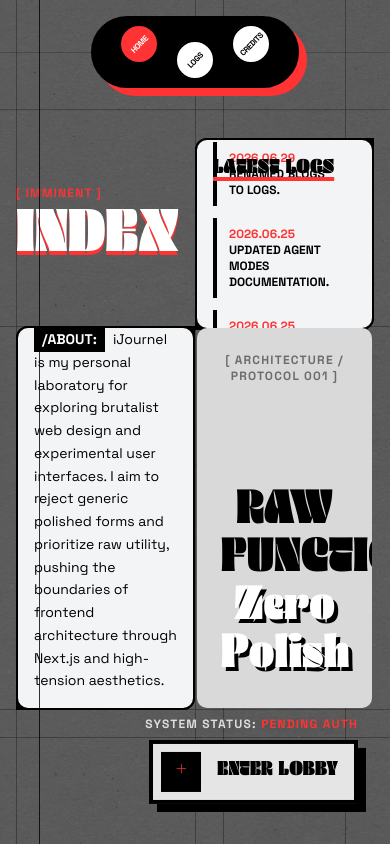
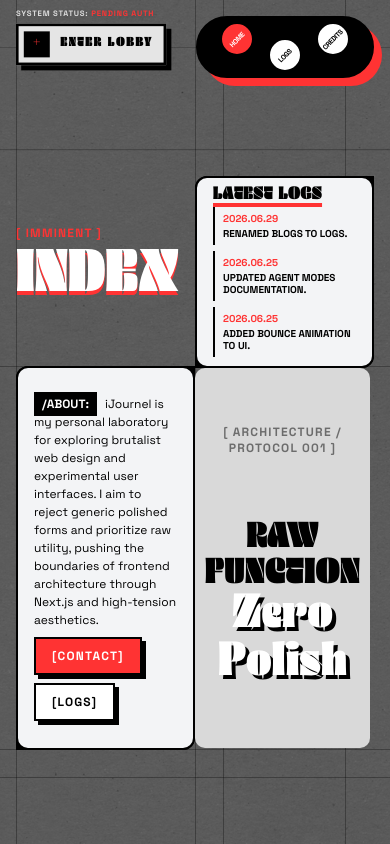
Before and after one commit to Roh7n/iJournel, a Next.js app: page / in a window 390 px wide. Built offline with nearby package versions, Linux system fonts and the light colour scheme.

Commit message:
feat: implement homepage UI with interactive HeroGrid and lobby view switching

```diff
--- a/app/page.tsx
+++ b/app/page.tsx
@@ -35,7 +35,7 @@ function HomeContent() {
     <>
       <BootSequence />
 
-      <section className="flex h-[100dvh] w-full flex-col items-center justify-center gap-4 sm:gap-8 p-4 sm:p-10 relative overflow-hidden bg-cover bg-center bg-no-repeat" style={{ backgroundImage: "url('/assets/images/hero-bg.webp')" }}>
+      <section className="flex h-[100dvh] w-full flex-col items-center justify-center gap-4 sm:gap-8 px-4 pb-4 pt-24 sm:px-10 sm:pb-10 sm:pt-28 lg:p-10 relative overflow-hidden bg-cover bg-center bg-no-repeat" style={{ backgroundImage: "url('/assets/images/hero-bg.webp')" }}>
         {/* Dark overlay for legibility without heavy blur */}
         <div className="absolute inset-0 bg-black/60 z-0 pointer-events-none"></div>
 
@@ -50,7 +50,7 @@ function HomeContent() {
       </section>
 
       {/* 10% Left Vertical Line */}
-      <div className="fixed top-0 bottom-0 left-[10%] w-px bg-black/80 z-30 pointer-events-none" />
+      <div className="hidden md:block fixed top-0 bottom-0 left-[10%] w-px bg-black/80 z-30 pointer-events-none" />
 
     </>
   );
--- a/components/sections/HeroGrid.tsx
+++ b/components/sections/HeroGrid.tsx
@@ -58,15 +58,15 @@ export function HeroGrid({ isLobby, isDesktop }: { isLobby: boolean; isDesktop:
           <motion.div
             variants={{ homeRest: { opacity: 1 }, lobbyRest: { opacity: 1 }, hover: { opacity: 0 } }}
             transition={{ duration: 0.5 }}
-            className={`absolute inset-0 bg-black ${isLobby ? "rounded-tr-xl rounded-bl-xl" : "rounded-br-xl rounded-tl-xl"}`}
+            className={`absolute inset-0 -translate-y-[1%] bg-black ${isLobby ? "rounded-tr-xl rounded-bl-xl" : "rounded-br-xl rounded-tl-xl"}`}
           ></motion.div>
 
           <motion.div
             layout
             variants={
               isDesktop
-                ? { homeRest: { x: 28, y: -28 }, lobbyRest: { x: -28, y: -28 }, hover: { x: 0, y: 0 } }
-                : { homeRest: { x: 0, y: 0 }, lobbyRest: { x: 0, y: 0 }, hover: { x: 0, y: 0 } }
+                ? { homeRest: { x: 28, y: -30 }, lobbyRest: { x: -28, y: -30 }, hover: { x: 0, y: -2 } }
+                : { homeRest: { x: 0, y: -2 }, lobbyRest: { x: 0, y: -2 }, hover: { x: 0, y: 0 } }
             }
             transition={{ duration: 0.3 }}
             className="relative z-10 h-full w-full rounded-xl border-2 border-black bg-gray-100 flex items-center justify-center overflow-hidden"
@@ -91,22 +91,22 @@ export function HeroGrid({ isLobby, isDesktop }: { isLobby: boolean; isDesktop:
                   exit={{ opacity: 0, y: -20 }}
                   className="absolute inset-0 p-4 sm:p-8 text-left flex flex-col justify-center overflow-hidden"
                 >
-                  <h2 className="font-thick absolute top-4 left-4 sm:top-8 sm:left-8 text-black text-xl sm:text-2xl underline decoration-4 decoration-[#ff3333] underline-offset-4 z-10">
+                  <h2 className="font-thick absolute top-1 left-4 sm:top-8 sm:left-8 text-black md:text-2xl text-lg underline decoration-4 decoration-[#ff3333] underline-offset-4 z-10">
                     LATEST LOGS
                   </h2>
 
-                  <div className="mt-12 sm:mt-16 space-y-3 sm:space-y-4 font-space text-xs sm:text-sm pr-2 sm:pr-4">
-                     <div className="border-l-4 border-black pl-3 group cursor-pointer hover:bg-black/5 p-2 transition-colors">
-                        <div className="font-bold text-[#ff3333]">2026.06.29</div>
-                        <div className="font-bold text-black group-hover:translate-x-2 transition-transform duration-300">RENAMED BLOGS TO LOGS.</div>
+                  <div className="mt-5 sm:mt-16 space-y-1.5 sm:space-y-4 font-space text-[10px] sm:text-sm pr-1 sm:pr-4">
+                     <div className="border-l-2 sm:border-l-4 border-black pl-2 sm:pl-3 group cursor-pointer hover:bg-black/5 py-1 sm:p-2 transition-colors">
+                        <div className="font-bold text-[#ff3333] mb-0.5 sm:mb-0">2026.06.29</div>
+                        <div className="font-bold text-black leading-tight group-hover:translate-x-1 sm:group-hover:translate-x-2 transition-transform duration-300">RENAMED BLOGS TO LOGS.</div>
                      </div>
-                     <div className="border-l-4 border-black pl-3 group cursor-pointer hover:bg-black/5 p-2 transition-colors">
-                        <div className="font-bold text-[#ff3333]">2026.06.25</div>
-                        <div className="font-bold text-black group-hover:translate-x-2 transition-transform duration-300">UPDATED AGENT MODES DOCUMENTATION.</div>
+                     <div className="border-l-2 sm:border-l-4 border-black pl-2 sm:pl-3 group cursor-pointer hover:bg-black/5 py-1 sm:p-2 transition-colors">
+                        <div className="font-bold text-[#ff3333] mb-0.5 sm:mb-0">2026.06.25</div>
+                        <div className="font-bold text-black leading-tight group-hover:translate-x-1 sm:group-hover:translate-x-2 transition-transform duration-300">UPDATED AGENT MODES DOCUMENTATION.</div>
                      </div>
-                     <div className="border-l-4 border-black pl-3 group cursor-pointer hover:bg-black/5 p-2 transition-colors">
-                        <div className="font-bold text-[#ff3333]">2026.06.25</div>
-                        <div className="font-bold text-black group-hover:translate-x-2 transition-transform duration-300">ADDED BOUNCE ANIMATION TO UI.</div>
+                     <div className="border-l-2 sm:border-l-4 border-black pl-2 sm:pl-3 group cursor-pointer hover:bg-black/5 py-1 sm:p-2 transition-colors">
+                        <div className="font-bold text-[#ff3333] mb-0.5 sm:mb-0">2026.06.25</div>
+                        <div className="font-bold text-black leading-tight group-hover:translate-x-1 sm:group-hover:translate-x-2 transition-transform duration-300">ADDED BOUNCE ANIMATION TO UI.</div>
                      </div>
                   </div>
                 </motion.div>
@@ -166,19 +166,19 @@ export function HeroGrid({ isLobby, isDesktop }: { isLobby: boolean; isDesktop:
                   exit={{ opacity: 0 }}
                   className="absolute inset-0 flex flex-col bg-[#f4f4f4] p-3 sm:p-6"
                 >
-                  <div className="border-b-4 border-black pb-2 sm:pb-4 mb-2 sm:mb-4 font-thick uppercase tracking-widest flex justify-between items-center text-xs sm:text-base">
-                    <span>iJournel Guestbook</span>
-                    <span className="w-3 h-3 bg-red-600 animate-pulse rounded-full border border-black"></span>
+                  <div className="border-b-2 sm:border-b-4 border-black pb-1.5 sm:pb-4 mb-2 sm:mb-4 font-thick uppercase tracking-widest flex justify-between items-center text-[9px] sm:text-base">
+                    <span className="truncate mr-2">iJournel Guestbook</span>
+                    <span className="w-2 h-2 sm:w-3 sm:h-3 bg-red-600 animate-pulse rounded-full border border-black shrink-0"></span>
                   </div>
-                  <div className="flex-1 overflow-y-auto font-space space-y-4 pr-2 font-bold text-left">
-                    <div className="bg-black text-white p-2 rounded-br-xl w-fit">SYS: Terminal active. Leave your mark.</div>
-                    <div className="bg-gray-300 p-2 border border-black rounded-tl-xl text-black w-fit ml-auto">USER_994: Loving the brutalist vibes.</div>
-                    <div className="bg-white p-2 border border-black rounded-bl-xl text-black w-fit">GUEST_11: The animations are so smooth.</div>
-                    <div className="bg-[#ff3333] text-white p-2 border border-black rounded-br-xl font-thick w-fit">ADMIN: WELCOME TO THE ARCHIVE.</div>
+                  <div className="flex-1 overflow-y-auto font-space space-y-2 sm:space-y-4 pr-1 sm:pr-2 font-bold text-left text-[8.5px] leading-tight sm:text-sm">
+                    <motion.div initial={{ opacity: 0, y: 10 }} animate={{ opacity: 1, y: 0 }} transition={{ delay: 0.1 }} className="bg-black text-white p-1.5 sm:p-2 rounded-br-lg sm:rounded-br-xl w-fit max-w-[90%]">SYS: Terminal active.</motion.div>
+                    <motion.div initial={{ opacity: 0, y: 10 }} animate={{ opacity: 1, y: 0 }} transition={{ delay: 0.2 }} className="bg-gray-300 p-1.5 sm:p-2 border border-black rounded-tl-lg sm:rounded-tl-xl text-black w-fit ml-auto max-w-[90%]">USER_994: Loving the brutalist vibes.</motion.div>
+                    <motion.div initial={{ opacity: 0, y: 10 }} animate={{ opacity: 1, y: 0 }} transition={{ delay: 0.3 }} className="bg-white p-1.5 sm:p-2 border border-black rounded-bl-lg sm:rounded-bl-xl text-black w-fit max-w-[90%]">GUEST_11: The animations are so smooth.</motion.div>
+                    <motion.div initial={{ opacity: 0, y: 10 }} animate={{ opacity: 1, y: 0 }} transition={{ delay: 0.4 }} className="bg-[#ff3333] text-white p-1.5 sm:p-2 border border-black rounded-br-lg sm:rounded-br-xl font-space w-fit max-w-[90%]">ADMIN: WELCOME TO THE ARCHIVE.</motion.div>
                   </div>
-                  <div className="mt-4 border-t-4 border-black pt-4 flex">
-                    <input type="text" aria-label="Chat input" className="flex-1 bg-white border-2 border-black px-2 sm:px-3 py-1 sm:py-2 outline-none font-space font-bold placeholder-black/50 text-xs sm:text-base" placeholder="SIGN GUESTBOOK..." />
-                    <button aria-label="Send message" className="font-thick bg-black text-white px-2 sm:px-4 border-y-2 border-r-2 border-black hover:bg-[#ff3333] transition-colors text-xs sm:text-base">SIGN</button>
+                  <div className="mt-2 sm:mt-4 border-t-2 sm:border-t-4 border-black pt-2 sm:pt-4 flex">
+                    <input type="text" aria-label="Chat input" className="flex-1 bg-white border-2 border-black px-1.5 sm:px-3 py-1 sm:py-2 outline-none font-space font-bold placeholder-black/50 text-[8.5px] sm:text-base min-w-0" placeholder="SIGN..." />
+                    <button aria-label="Send message" className="font-thick bg-black text-white px-2 sm:px-4 border-y-2 border-r-2 border-black hover:bg-[#ff3333] transition-colors text-[9px] sm:text-base shrink-0">SIGN</button>
                   </div>
                 </motion.div>
               ) : (
@@ -190,10 +190,10 @@ export function HeroGrid({ isLobby, isDesktop }: { isLobby: boolean; isDesktop:
                   className="absolute inset-0 flex flex-col sm:flex-row overflow-hidden"
                 >
                   <div className="flex-1 px-4 sm:px-10 lg:px-12 flex flex-col justify-center">
-                    <h4 className="font-space leading-relaxed text-black text-left text-sm sm:text-lg z-10">
+                    <h4 className="font-space leading-normal md:leading-relaxed text-black text-left text-xs md:text-xl z-10">
                       <span className="font-bold bg-black text-white px-2 py-1 mr-2">/ABOUT:</span>
                       iJournel is my personal laboratory for exploring brutalist web design and experimental user interfaces. I aim to reject generic polished forms and prioritize raw utility, pushing the boundaries of frontend architecture through Next.js and high-tension aesthetics.
-                      <br /><br />
+                      <br />
                       <span role="link" tabIndex={0} className="inline-block mt-2 font-bold bg-[#ff3333] text-white px-4 py-2 border-2 border-black hover:bg-black transition-colors cursor-pointer mr-4 shadow-[4px_4px_0px_0px_rgba(0,0,0,1)] hover:shadow-none hover:translate-x-[4px] hover:translate-y-[4px] uppercase tracking-widest">[CONTACT]</span>
                       <Link href="/logs" className="inline-block mt-2 font-bold bg-white text-black px-4 py-2 border-2 border-black hover:bg-black hover:text-white transition-colors cursor-pointer shadow-[4px_4px_0px_0px_rgba(0,0,0,1)] hover:shadow-none hover:translate-x-[4px] hover:translate-y-[4px] uppercase tracking-widest">[LOGS]</Link>
                     </h4>
@@ -216,7 +216,7 @@ export function HeroGrid({ isLobby, isDesktop }: { isLobby: boolean; isDesktop:
 
         <motion.div
           layout="position"
-          className={`relative h-full w-full overflow-hidden rounded-xl z-10 border-2 border-transparent ${isLobby ? "col-span-4 sm:col-span-5 order-1" : "col-span-4 sm:col-span-3 order-2"}`}
+          className={`relative h-full w-full overflow-hidden rounded-xl z-10 border-2 border-transparent ${isLobby ? "col-span-4 sm:col-span-5 order-1 ml-0.5" : "col-span-4 sm:col-span-3 order-2 -ml-0.5"}`}
         >
            <AnimatePresence mode="wait">
               {isLobby ? (
@@ -237,7 +237,7 @@ export function HeroGrid({ isLobby, isDesktop }: { isLobby: boolean; isDesktop:
                   animate={{ opacity: 1, scale: 1 }}
                   exit={{ opacity: 0, scale: 1.05 }}
                   transition={{ duration: 0.2 }}
-                  className="absolute inset-0 bg-[#e5e5e5] p-6 sm:p-12 flex flex-col justify-between overflow-hidden group cursor-crosshair"
+                  className="absolute inset-0 bg-[#e5e5e5] py-14 sm:p-12 flex flex-col justify-between overflow-hidden group cursor-crosshair"
                 >
                   <div className="absolute inset-0 bg-black/5 pointer-events-none z-0" />
 
@@ -245,8 +245,8 @@ export function HeroGrid({ isLobby, isDesktop }: { isLobby: boolean; isDesktop:
                     [ Architecture / Protocol 001 ]
                   </div>
 
-                  <div className="relative z-10 flex flex-col mt-4">
-                    <span className="font-thick text-5xl sm:text-7xl lg:text-[5rem] leading-none text-black uppercase group-hover:text-[#ff3333] transition-colors duration-500">
+                  <div className="relative z-10 flex flex-col ">
+                    <span className="font-thick text-4xl sm:text-7xl lg:text-[5rem] leading-none text-black uppercase group-hover:text-[#ff3333] transition-colors duration-500">
                       Raw Function
                     </span>
                     <span className="font-thick text-5xl sm:text-7xl lg:text-[5rem] leading-none text-white drop-shadow-[4px_4px_0_rgba(0,0,0,1)] group-hover:translate-x-4 transition-transform duration-500">
--- a/components/ui/LobbyButton.tsx
+++ b/components/ui/LobbyButton.tsx
@@ -5,7 +5,7 @@ import { motion } from "motion/react";
 export function LobbyButton({ isLobby, toggleLobby }: { isLobby: boolean; toggleLobby: () => void }) {
   return (
     <motion.div
-      className="fixed bottom-8 right-8 sm:right-16 z-50 flex flex-col items-end"
+      className="fixed top-4 left-4 sm:top-auto sm:left-auto sm:bottom-8 sm:right-16 z-[101] flex flex-col items-start sm:items-end"
       animate={{ y: [0, -10, 0] }}
       transition={{
         duration: 1.5,
@@ -13,6 +13,7 @@ export function LobbyButton({ isLobby, toggleLobby }: { isLobby: boolean; toggle
         ease: "easeInOut"
       }}
     >
+      <div className="flex flex-col items-start sm:items-end scale-[0.65] sm:scale-100 origin-top-left sm:origin-bottom-right">
         <div className="text-xs font-space font-bold text-white/80 mb-2 pointer-events-none uppercase tracking-widest drop-shadow-md">
            System Status: <span className={isLobby ? "text-green-400" : "text-[#ff3333]"}>{isLobby ? "LOBBY SECURED" : "PENDING AUTH"}</span>
         </div>
@@ -25,7 +26,7 @@ export function LobbyButton({ isLobby, toggleLobby }: { isLobby: boolean; toggle
              <span className="text-[#ff3333] text-2xl font-thick">+</span>
            </div>
            <div className="overflow-hidden h-10 sm:h-12 flex flex-col justify-center pr-2 sm:pr-4 relative">
-            <span className="font-thick text-xl sm:text-2xl uppercase text-black leading-none group-hover:-translate-y-16 transition-transform duration-300">
+              <span className="font-thick text-xl sm:text-2xl uppercase text-black leading-none tracking-widest md:tracking-normal group-hover:-translate-y-16 transition-transform duration-300">
                 {isLobby ? "EXIT LOBBY" : "ENTER LOBBY"}
               </span>
               <span className="font-thick text-xl sm:text-2xl uppercase text-[#ff3333] leading-none absolute translate-y-16 group-hover:translate-y-0 transition-transform duration-300">
@@ -33,6 +34,7 @@ export function LobbyButton({ isLobby, toggleLobby }: { isLobby: boolean; toggle
               </span>
            </div>
         </button>
+      </div>
     </motion.div>
   );
 }
--- a/components/ui/Sidebar.tsx
+++ b/components/ui/Sidebar.tsx
@@ -14,18 +14,18 @@ export function Sidebar() {
   ];
 
   return (
-    <div className="fixed top-4 left-0 right-0 lg:top-1/2 lg:bottom-auto lg:left-8 lg:right-auto lg:-translate-y-1/2 z-[100] pointer-events-none flex flex-row lg:flex-col items-center justify-center lg:justify-start">
+    <div className="fixed top-4 right-4 lg:top-1/2 lg:bottom-auto lg:left-8 lg:right-auto lg:-translate-y-1/2 z-[100] pointer-events-none flex flex-row lg:flex-col items-center justify-end lg:justify-start">
       {/* Black oval structure */}
-      <div className="bg-black rounded-full px-6 py-3 sm:px-8 sm:py-4 lg:px-4 lg:py-8 shadow-[8px_8px_0px_0px_rgba(255,51,51,1)] border-4 border-black pointer-events-auto flex flex-row lg:flex-col gap-4 sm:gap-6 w-auto lg:w-24">
+      <div className="bg-black rounded-full px-5 py-2.5 sm:px-7 sm:py-3.5 lg:px-4 lg:py-8 shadow-[8px_8px_0px_0px_rgba(255,51,51,1)] border-4 border-black pointer-events-auto flex flex-row lg:flex-col gap-3.5 sm:gap-5 w-auto lg:w-24">
         {links.map((link, idx) => {
           const isActive = pathname === link.href;
           return (
             <Link key={link.name} href={link.href} className={`group ${link.offset} relative flex justify-center transition-transform`}>
               <motion.div
                 whileHover={{ scale: 1.1, rotate: idx % 2 === 0 ? -5 : 5 }}
-                className={`w-10 h-10 sm:w-12 sm:h-12 flex items-center justify-center rounded-full border-2 transition-colors duration-300 ${isActive ? 'bg-[#ff3333] border-black text-white' : 'bg-white border-black text-black hover:bg-[#e5e5e5]'}`}
+                className={`w-[34px] h-[34px] sm:w-[41px] sm:h-[41px] lg:w-12 lg:h-12 flex items-center justify-center rounded-full border-2 transition-colors duration-300 ${isActive ? 'bg-[#ff3333] border-black text-white' : 'bg-white border-black text-black hover:bg-[#e5e5e5]'}`}
               >
-                <span className="font-space font-bold text-[8px] sm:text-[10px] tracking-tighter uppercase transform -rotate-45 leading-none">
+                <span className="font-space font-bold text-[7px] sm:text-[8.5px] lg:text-[10px] tracking-tighter uppercase transform -rotate-45 leading-none">
                   {link.name}
                 </span>
               </motion.div>
```
Also changed, not shown: app/credits/page.tsx (+13 -13 lines), components/sections/LogsSection.tsx (+4 -4 lines). Lines whose indentation alone changed are shown as unchanged.
